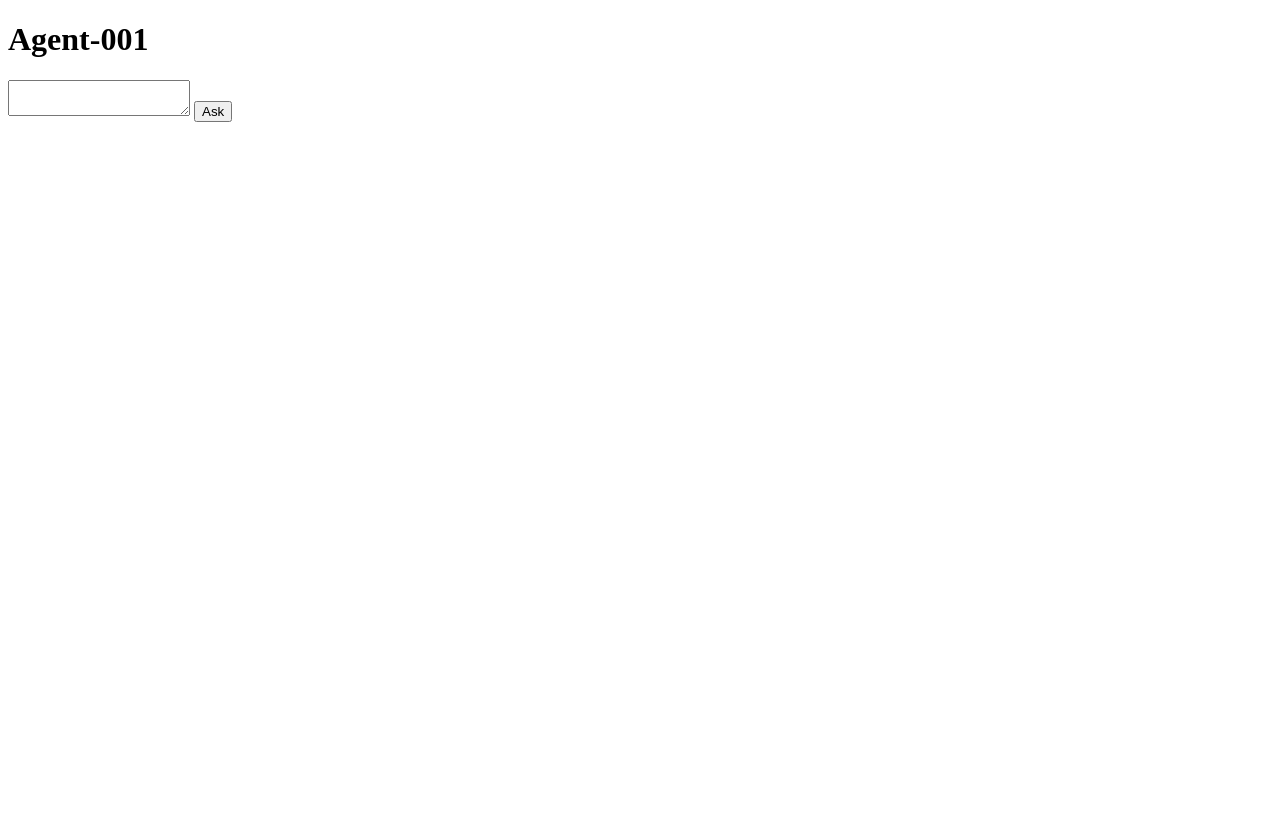
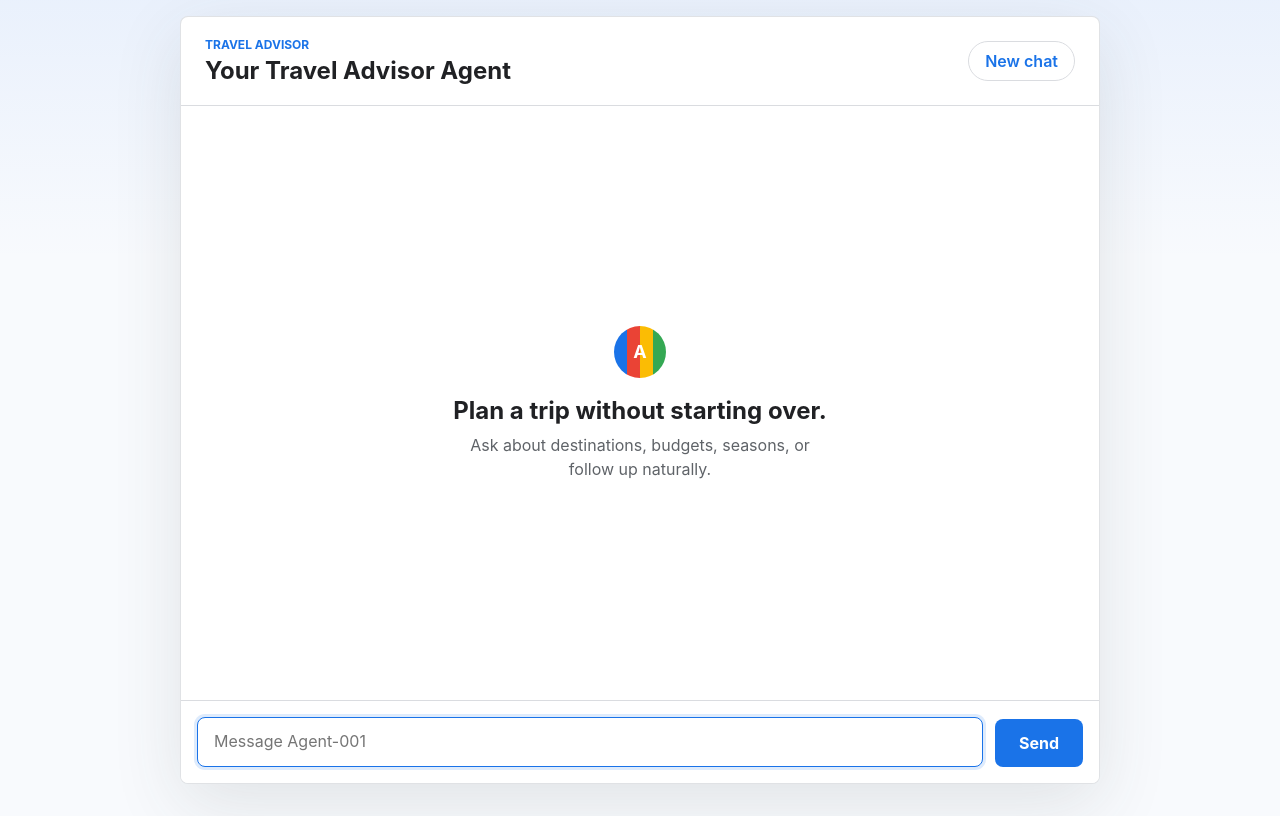
Before and after one commit to AlexanderAung/travel-advisor-agent, a FastAPI app: page / in a window 1280 px wide. Before the commit the page is almost empty. Before the commit the page ends 122 px from the top, so only its background shows below. Run offline with FastAPI, Linux system fonts and the light colour scheme.

Commit message:
update the template with chat bubble

```diff
--- a/app/templates/index.html
+++ b/app/templates/index.html
@@ -4,23 +4,66 @@
     <meta charset="UTF-8" />
     <meta name="viewport" content="width=device-width, initial-scale=1.0" />
     <title>Agent-001</title>
+    <link rel="stylesheet" href="{{ url_for('static', path='/style.css') }}" />
   </head>
   <body>
-    <div class="container">
-      <h1>Agent-001</h1>
-      <form action="/ask" method="post">
-        <textarea name="prompt" placeholder="Ask me anything..." required>
-        {{ prompt or "" }}</textarea
-        >
-        <button type="submit">Ask</button>
+    <main class="chat-shell">
+      <header class="chat-header">
+        <div>
+          <p class="eyebrow">Travel advisor</p>
+          <h1>Your Travel Advisor Agent</h1>
+        </div>
+        <form action="/reset" method="post">
+          <button class="ghost-button" type="submit">New chat</button>
+        </form>
+      </header>
+
+      <section class="messages" aria-live="polite">
+        {% if messages %} {% for message in messages %}
+        <article class="message {{ message.role }}">
+          <div class="avatar" aria-hidden="true">
+            {% if message.role == "user" %}Y{% else %}A{% endif %}
+          </div>
+          <div class="bubble">
+            <div class="label">
+              {% if message.role == "user" %}You{% else %}Agent{% endif %}
+            </div>
+            <p>{{ message.content }}</p>
+          </div>
+        </article>
+        {% endfor %} {% else %}
+        <div class="empty-state">
+          <div class="spark">A</div>
+          <h2>Plan a trip without starting over.</h2>
+          <p>
+            Ask about destinations, budgets, seasons, or follow up naturally.
+          </p>
+        </div>
+        {% endif %}
+      </section>
+
+      <form class="composer" action="/ask" method="post">
+        <textarea
+          name="prompt"
+          rows="1"
+          placeholder="Message Agent-001"
+          required
+          autofocus
+        ></textarea>
+        <button type="submit">Send</button>
       </form>
+    </main>
 
-      {% if answer %}
-      <div class="response">
-        <div class="prompt">You: {{ prompt }}</div>
-        <div class="answer">{{ answer }}</div>
-      </div>
-      {% endif %}
-    </div>
+    <script>
+      const messages = document.querySelector(".messages");
+      const textarea = document.querySelector("textarea");
+
+      messages.scrollTop = messages.scrollHeight;
+
+      textarea.addEventListener("input", () => {
+        textarea.style.height = "auto";
+        textarea.style.height = `${Math.min(textarea.scrollHeight, 160)}px`;
+      });
+    </script>
   </body>
 </html>
```
